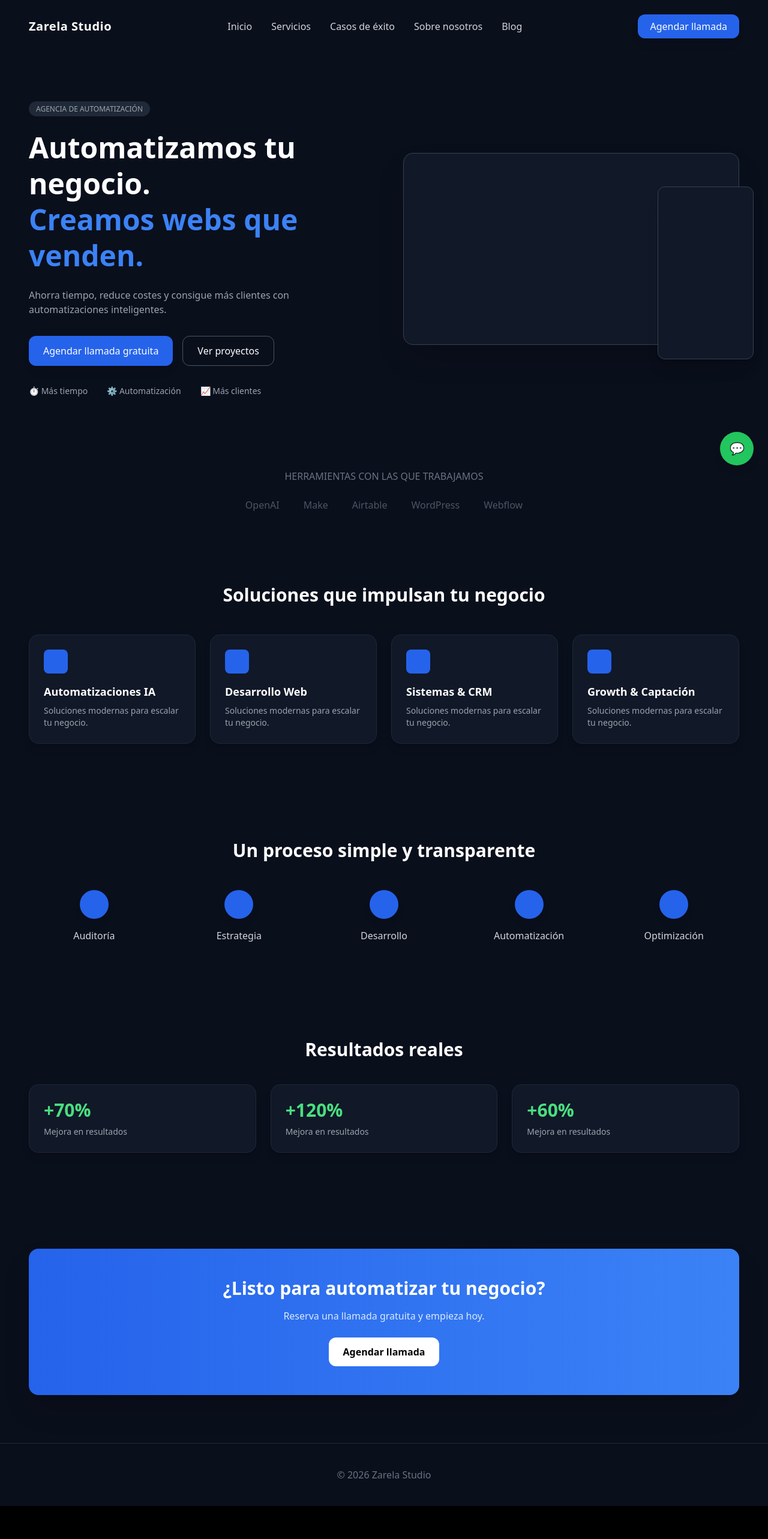
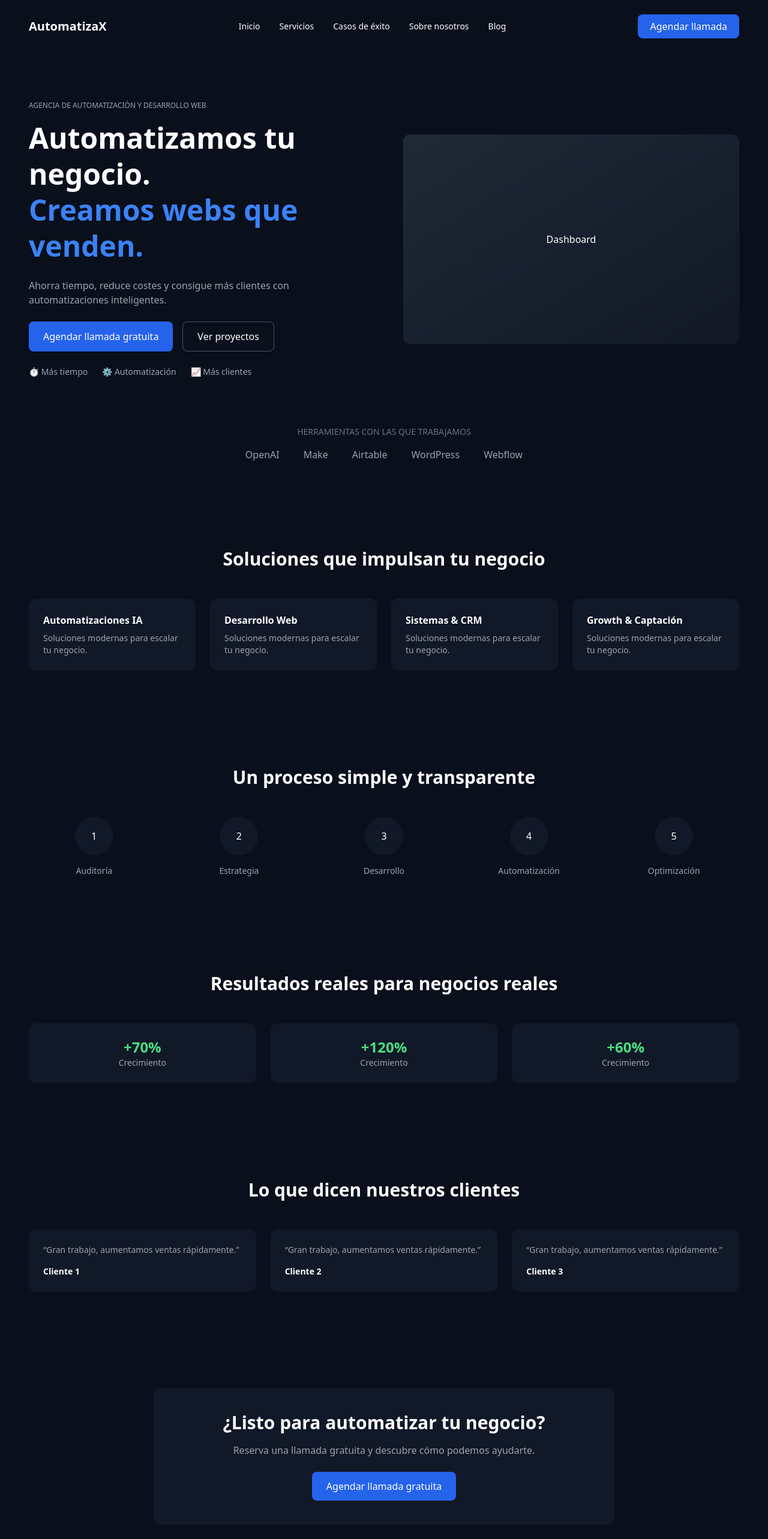
Before and after one commit to zarelastudio-tech/zarela-studio, a React (Vite) app: page / in a window 1280 px wide. Shown: the top 2566 px of the page at 60% size. Before the commit the page ends 2511 px from the top, so only its background shows below. Built offline with nearby package versions, Linux system fonts and the light colour scheme.

Commit message:
Update App.jsx

```diff
--- a/src/App.jsx
+++ b/src/App.jsx
@@ -1,20 +1,20 @@
-import React from "react";
-
 export default function App() {
   return (
-    <div className="bg-[#0a0f1c] text-white min-h-screen font-sans">
+    <div className="bg-[#0a0f1c] text-white font-sans">
 
       {/* NAVBAR */}
       <header className="flex justify-between items-center px-12 py-6">
-        <h1 className="text-xl font-bold tracking-wide">Zarela Studio</h1>
-        <nav className="hidden md:flex space-x-8 text-gray-300">
+        <h1 className="text-xl font-bold">AutomatizaX</h1>
+
+        <nav className="flex gap-8 text-sm">
           <a href="#">Inicio</a>
           <a href="#">Servicios</a>
           <a href="#">Casos de éxito</a>
           <a href="#">Sobre nosotros</a>
           <a href="#">Blog</a>
         </nav>
-        <button className="bg-blue-600 px-5 py-2 rounded-xl shadow-lg hover:bg-blue-500">
+
+        <button className="bg-blue-600 px-5 py-2 rounded-lg hover:bg-blue-500">
           Agendar llamada
         </button>
       </header>
@@ -22,46 +22,51 @@ export default function App() {
       {/* HERO */}
       <section className="px-12 py-20 grid md:grid-cols-2 gap-16 items-center">
         <div>
-          <span className="text-xs text-gray-400 bg-gray-800 px-3 py-1 rounded-full">
-            AGENCIA DE AUTOMATIZACIÓN
-          </span>
+          <p className="text-xs text-gray-400 mb-4">
+            AGENCIA DE AUTOMATIZACIÓN Y DESARROLLO WEB
+          </p>
 
-          <h2 className="text-5xl font-bold mt-6 leading-tight">
-            Automatizamos tu negocio.<br />
-            <span className="text-blue-500">Creamos webs que venden.</span>
+          <h2 className="text-5xl font-bold mb-6 leading-tight">
+            Automatizamos tu negocio.
+            <br />
+            <span className="text-blue-500">
+              Creamos webs que venden.
+            </span>
           </h2>
 
-          <p className="text-gray-400 mt-6 max-w-md">
+          <p className="text-gray-400 mb-6">
             Ahorra tiempo, reduce costes y consigue más clientes con automatizaciones inteligentes.
           </p>
 
-          <div className="flex gap-4 mt-8">
-            <button className="bg-blue-600 px-6 py-3 rounded-xl shadow-lg">
+          <div className="flex gap-4 mb-6">
+            <button className="bg-blue-600 px-6 py-3 rounded-lg">
               Agendar llamada gratuita
             </button>
-            <button className="border border-gray-600 px-6 py-3 rounded-xl">
+
+            <button className="border border-gray-600 px-6 py-3 rounded-lg">
               Ver proyectos
             </button>
           </div>
 
-          <div className="flex gap-8 mt-8 text-sm text-gray-400">
+          <div className="flex gap-6 text-gray-400 text-sm">
             <span>⏱ Más tiempo</span>
-            <span>⚙️ Automatización</span>
+            <span>⚙ Automatización</span>
             <span>📈 Más clientes</span>
           </div>
         </div>
 
-        {/* MOCK DASHBOARD */}
-        <div className="relative">
-          <div className="bg-[#111827] h-80 rounded-2xl shadow-2xl border border-gray-700"></div>
-          <div className="absolute -bottom-6 -right-6 w-40 h-72 bg-[#111827] rounded-xl border border-gray-700 shadow-xl"></div>
+        <div className="bg-gradient-to-br from-gray-800 to-gray-900 h-[350px] rounded-xl flex items-center justify-center">
+          Dashboard
         </div>
       </section>
 
-      {/* LOGOS */}
-      <section className="text-center text-gray-500 py-10">
-        <p className="mb-6">HERRAMIENTAS CON LAS QUE TRABAJAMOS</p>
-        <div className="flex justify-center gap-10 opacity-70">
+      {/* HERRAMIENTAS */}
+      <section className="text-center pb-16">
+        <p className="text-gray-500 text-sm mb-4">
+          HERRAMIENTAS CON LAS QUE TRABAJAMOS
+        </p>
+
+        <div className="flex justify-center gap-10 text-gray-400">
           <span>OpenAI</span>
           <span>Make</span>
           <span>Airtable</span>
@@ -72,7 +77,7 @@ export default function App() {
 
       {/* SERVICIOS */}
       <section className="px-12 py-20">
-        <h3 className="text-3xl font-bold text-center mb-12">
+        <h3 className="text-3xl text-center mb-12 font-bold">
           Soluciones que impulsan tu negocio
         </h3>
 
@@ -82,11 +87,12 @@ export default function App() {
             "Desarrollo Web",
             "Sistemas & CRM",
             "Growth & Captación"
-          ].map((item) => (
-            <div key={item} className="bg-[#111827] p-6 rounded-2xl border border-gray-800 hover:border-blue-500 transition shadow-lg">
-              <div className="w-10 h-10 bg-blue-600 rounded-lg mb-4"></div>
-              <h4 className="text-lg font-semibold mb-2">{item}</h4>
-              <p className="text-gray-400 text-sm">Soluciones modernas para escalar tu negocio.</p>
+          ].map((s, i) => (
+            <div key={i} className="bg-[#111827] p-6 rounded-xl hover:bg-[#1f2937] transition">
+              <h4 className="mb-2 font-semibold">{s}</h4>
+              <p className="text-gray-400 text-sm">
+                Soluciones modernas para escalar tu negocio.
+              </p>
             </div>
           ))}
         </div>
@@ -94,13 +100,17 @@ export default function App() {
 
       {/* PROCESO */}
       <section className="px-12 py-20 text-center">
-        <h3 className="text-3xl font-bold mb-12">Un proceso simple y transparente</h3>
+        <h3 className="text-3xl mb-12 font-bold">
+          Un proceso simple y transparente
+        </h3>
 
-        <div className="grid md:grid-cols-5 gap-6 text-gray-300">
-          {["Auditoría","Estrategia","Desarrollo","Automatización","Optimización"].map((step, i) => (
+        <div className="grid md:grid-cols-5 gap-6">
+          {["Auditoría", "Estrategia", "Desarrollo", "Automatización", "Optimización"].map((p, i) => (
             <div key={i}>
-              <div className="bg-blue-600 w-12 h-12 mx-auto rounded-full mb-4 shadow-lg"></div>
-              <p>{step}</p>
+              <div className="bg-[#111827] w-16 h-16 mx-auto mb-4 rounded-full flex items-center justify-center">
+                {i + 1}
+              </div>
+              <p className="text-gray-400 text-sm">{p}</p>
             </div>
           ))}
         </div>
@@ -108,36 +118,60 @@ export default function App() {
 
       {/* RESULTADOS */}
       <section className="px-12 py-20">
-        <h3 className="text-3xl font-bold text-center mb-10">Resultados reales</h3>
+        <h3 className="text-3xl text-center mb-12 font-bold">
+          Resultados reales para negocios reales
+        </h3>
 
         <div className="grid md:grid-cols-3 gap-6">
-          {["+70%","+120%","+60%"].map((stat, i) => (
-            <div key={i} className="bg-[#111827] p-6 rounded-2xl border border-gray-800 shadow-lg">
-              <p className="text-3xl text-green-400 font-bold mb-2">{stat}</p>
-              <p className="text-gray-400 text-sm">Mejora en resultados</p>
+          {["+70%", "+120%", "+60%"].map((r, i) => (
+            <div key={i} className="bg-[#111827] p-6 rounded-xl text-center">
+              <p className="text-green-400 text-2xl font-bold">{r}</p>
+              <p className="text-gray-400 text-sm">Crecimiento</p>
             </div>
           ))}
         </div>
       </section>
 
-      {/* CTA */}
-      <section className="px-12 py-20 text-center">
-        <div className="bg-gradient-to-r from-blue-600 to-blue-500 p-12 rounded-2xl shadow-2xl">
-          <h3 className="text-3xl font-bold mb-4">¿Listo para automatizar tu negocio?</h3>
-          <p className="mb-6 text-blue-100">Reserva una llamada gratuita y empieza hoy.</p>
-          <button className="bg-white text-black px-6 py-3 rounded-xl font-semibold">Agendar llamada</button>
+      {/* TESTIMONIOS */}
+      <section className="px-12 py-20">
+        <h3 className="text-3xl text-center mb-12 font-bold">
+          Lo que dicen nuestros clientes
+        </h3>
+
+        <div className="grid md:grid-cols-3 gap-6">
+          {[1, 2, 3].map((t) => (
+            <div key={t} className="bg-[#111827] p-6 rounded-xl">
+              <p className="text-gray-400 text-sm mb-4">
+                “Gran trabajo, aumentamos ventas rápidamente.”
+              </p>
+              <p className="text-sm font-semibold">Cliente {t}</p>
+            </div>
+          ))}
         </div>
       </section>
 
-      {/* WHATSAPP */}
-      <div className="fixed bottom-6 right-6 bg-green-500 w-14 h-14 rounded-full flex items-center justify-center shadow-lg text-xl">
-        💬
-      </div>
+      {/* CTA FINAL */}
+      <section className="px-12 py-20 text-center">
+        <div className="bg-[#111827] p-10 rounded-xl max-w-3xl mx-auto">
+          <h3 className="text-3xl mb-4 font-bold">
+            ¿Listo para automatizar tu negocio?
+          </h3>
+
+          <p className="text-gray-400 mb-6">
+            Reserva una llamada gratuita y descubre cómo podemos ayudarte.
+          </p>
+
+          <button className="bg-blue-600 px-6 py-3 rounded-lg">
+            Agendar llamada gratuita
+          </button>
+        </div>
+      </section>
 
       {/* FOOTER */}
-      <footer className="text-center text-gray-500 py-10 border-t border-gray-800">
-        © 2026 Zarela Studio
+      <footer className="px-12 py-10 text-center text-gray-500">
+        © 2024 AutomatizaX
       </footer>
+
     </div>
   );
 }
```
